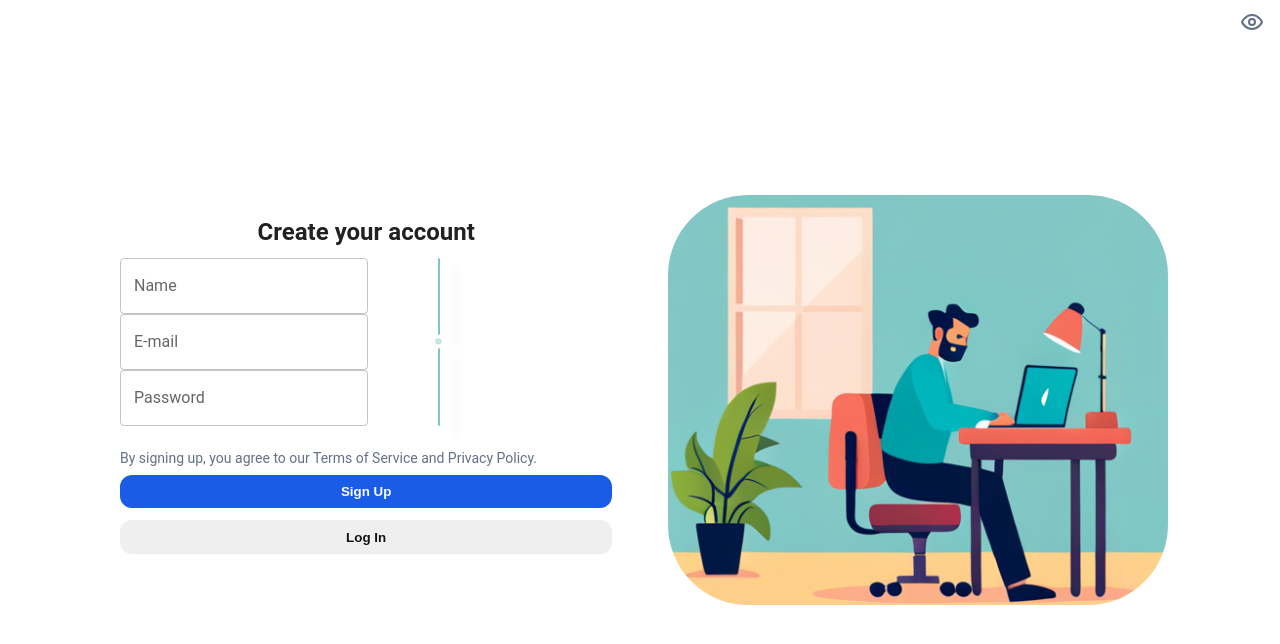
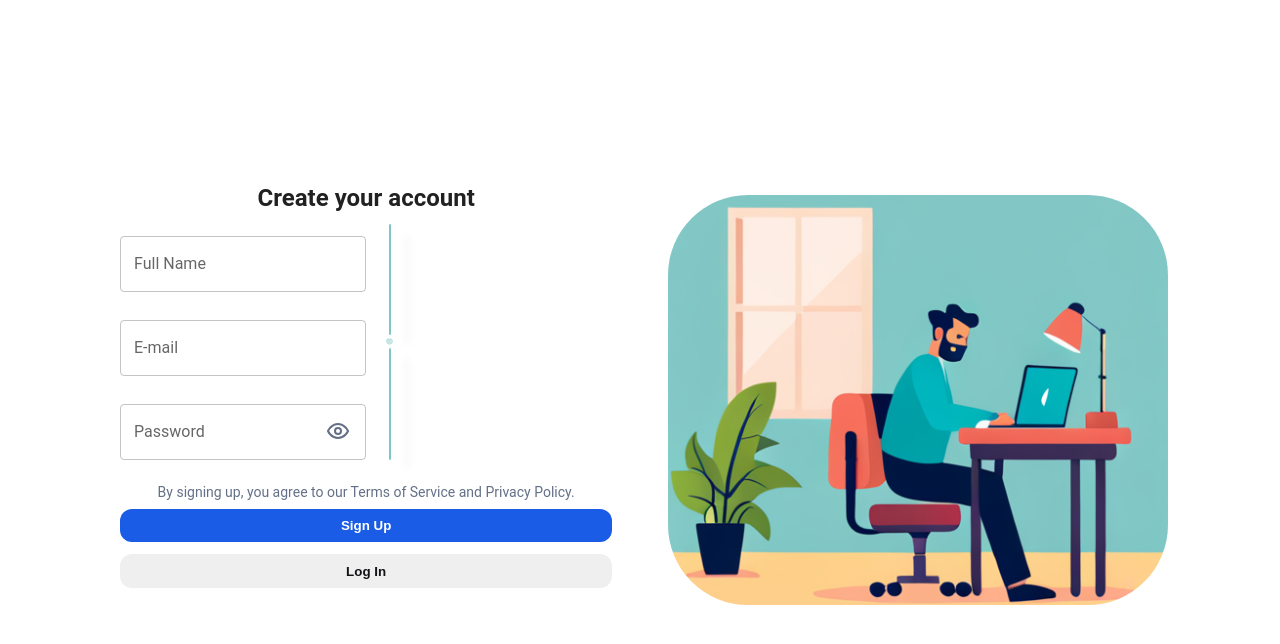
Before and after one commit to matheusarjc/postandcomments, a React (Vite) app in the folder frontend/pnc_app/: page /signup in a window 1280 px wide. Shown: the top 644 px of the page. Built offline with nearby package versions, Linux system fonts and the light colour scheme.

Commit message:
amendments to validation

```diff
--- a/frontend/pnc_app/src/data/services/authService.ts
+++ b/frontend/pnc_app/src/data/services/authService.ts
@@ -4,7 +4,6 @@ const API_URL = "http://localhost:8080/users/";
 
 interface SignUpData {
   name: string;
-  username: string;
   email: string;
   password: string;
 }
--- a/frontend/pnc_app/src/interface/components/SignUp/SignUp.tsx
+++ b/frontend/pnc_app/src/interface/components/SignUp/SignUp.tsx
@@ -9,7 +9,6 @@ import { Eye, EyeOff, Shell } from "lucide-react";
 
 type FormData = {
   name: string;
-  username: string;
   email: string;
   password: string;
   errors: any;
@@ -21,24 +20,33 @@ const SignUp: React.FC = () => {
   const {
     register,
     handleSubmit,
-    formState: { errors },
+    formState: { errors, touchedFields },
   } = useForm<FormData>();
   const navigate = useNavigate();
 
+  const [passwordShown, setPasswordShown] = useState(false);
+
   const onSubmit = handleSubmit(async (data) => {
     try {
-      await registerService(data); // This calls your backend to register the user
+      await registerService(data); // Calling backend to register the user
       navigate("/mainpage"); // Adjust this to your main page's route
     } catch (error) {
       console.error("Registration error:", error);
-      // Handle errors, e.g., show an error message to the user
     }
   });
 
-  const [passwordShown, setPasswordShown] = useState(false);
-
   const togglePasswordVisibility = () => {
     setPasswordShown(!passwordShown);
+  };
+
+  // It will show the color of the <TextField> if is valid
+  const getFieldColor = (
+    fieldError: boolean,
+    fieldTouched: boolean
+  ): "success" | "error" | "primary" => {
+    if (fieldTouched && !fieldError) return "success";
+    if (fieldError) return "error";
+    return "primary";
   };
 
   return (
@@ -47,7 +55,6 @@ const SignUp: React.FC = () => {
         display: "flex",
         flexDirection: "column",
         paddingX: isMobile ? "1rem" : "0.5rem",
-        //paddingTop: isMobile ? "0" : "3rem ",
         overflow: "hidden",
         width: "100%",
       }}>
@@ -66,51 +73,82 @@ const SignUp: React.FC = () => {
         </span>
         <Box sx={{ display: "flex", gap: "1rem" }}>
           {/* FORM INPUTS  */}
-          <Box sx={{ width: isMobile ? "100%" : "60%" }}>
+          <Box
+            sx={{
+              width: isMobile ? "100%" : "50%",
+              display: "flex",
+              flexDirection: "column",
+              gap: "1rem",
+            }}>
             <BoxLabelColumn>
-              <InputLabel htmlFor="name" style={{ fontSize: "1rem" }}>
+              <InputLabel htmlFor="name" style={{ fontSize: "1rem", paddingTop: "0.75rem" }}>
                 <TextField
                   id="name"
-                  label="Name"
+                  label="Full Name"
                   variant="outlined"
-                  {...register("name", { required: true })}
+                  {...register("name", {
+                    required: "Full Name is Required",
+                    pattern: {
+                      value: /^[a-zA-Z]+ [a-zA-Z]+$/,
+                      message: "Please, write your full name (first and last name).",
+                    },
+                  })}
+                  sx={{ width: "100%" }}
+                  error={!!errors.name} // ==> "!" makes the value as boolean | "!!" reverses the value again, returning to the original boolean as true or false.
+                  helperText={errors.name?.message}
+                  color={getFieldColor(!!errors.name, !!touchedFields.name)}
                 />
               </InputLabel>
-
-              {errors.name && <p className="errorMsg">Name is required.</p>}
             </BoxLabelColumn>
 
             <BoxLabelColumn>
-              <InputLabel htmlFor="email" style={{ fontSize: "1rem" }}>
+              <InputLabel htmlFor="email" style={{ fontSize: "1rem", paddingTop: "0.75rem" }}>
                 <TextField
                   id="email"
                   label="E-mail"
                   variant="outlined"
                   type="email"
-                  {...register("email", { required: true })}
+                  {...register("email", {
+                    required: "Email is required.",
+                    pattern: {
+                      value: /^[A-Z0-9._%+-]+@[A-Z0-9.-]+\.[A-Z]{2,}$/i,
+                      message: "Invalid email address",
+                    },
+                  })}
+                  sx={{ width: "100%" }}
+                  error={!!errors.email}
+                  helperText={errors.email?.message}
+                  color={getFieldColor(!!errors.email, !!touchedFields.email)}
                 />
               </InputLabel>
-              {errors.email && <p className="errorMsg">Email is required.</p>}
             </BoxLabelColumn>
 
             <BoxLabelColumn>
-              <InputLabel htmlFor="password" style={{ fontSize: "1rem" }}>
+              <InputLabel htmlFor="password" style={{ fontSize: "1rem", paddingTop: "0.75rem" }}>
                 <TextField
                   id="password"
                   label="Password"
                   variant="outlined"
                   type={passwordShown ? "text" : "password"}
-                  {...register("password", { required: true })}
+                  {...register("password", {
+                    required: "Password is required",
+                    minLength: {
+                      value: 8,
+                      message: "Password must be at least 8 characters long",
+                    },
+                  })}
+                  sx={{ width: "100%" }}
+                  error={!!errors.password}
+                  helperText={errors.password?.message}
+                  color={getFieldColor(!!errors.password, !!touchedFields.password)}
                 />
+                <span
+                  onClick={togglePasswordVisibility}
+                  style={{ cursor: "pointer" }}
+                  className="Eye">
+                  {passwordShown ? <EyeOff color="#637087" /> : <Eye color="#637087" />}
+                </span>
               </InputLabel>
-              <span onClick={togglePasswordVisibility} className="Eye">
-                {passwordShown ? <EyeOff color="#637087" /> : <Eye color="#637087" />}
-              </span>
-              {errors.password && (
-                <p className="errorMsg">
-                  Password is required and must be at least 8 characters long.
-                </p>
-              )}
             </BoxLabelColumn>
           </Box>
           {/* Divisor */}
@@ -127,7 +165,7 @@ const SignUp: React.FC = () => {
             marginTop: isMobile ? "-0.75rem" : "1rem",
             lineHeight: 1.2,
             fontSize: "0.875rem",
-            textAlign: "start",
+            textAlign: "center",
           }}>
           By signing up, you agree to our Terms of Service and Privacy Policy.
         </span>
--- a/frontend/pnc_app/src/interface/styles/global.css
+++ b/frontend/pnc_app/src/interface/styles/global.css
@@ -49,7 +49,7 @@
 
 .Eye {
   position: absolute;
-  top: 10px;
+  top: 27px;
   right: 16px; /* Adjust as necessary for padding inside the container */
   cursor: pointer; /* Changes the cursor to indicate it's clickable */
 }
```
